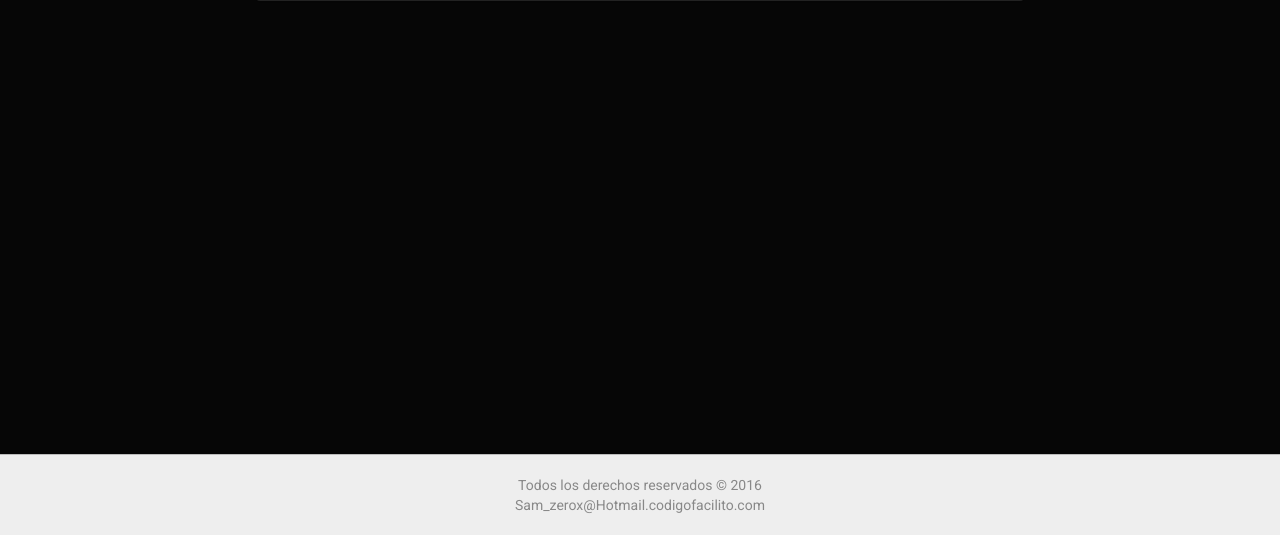
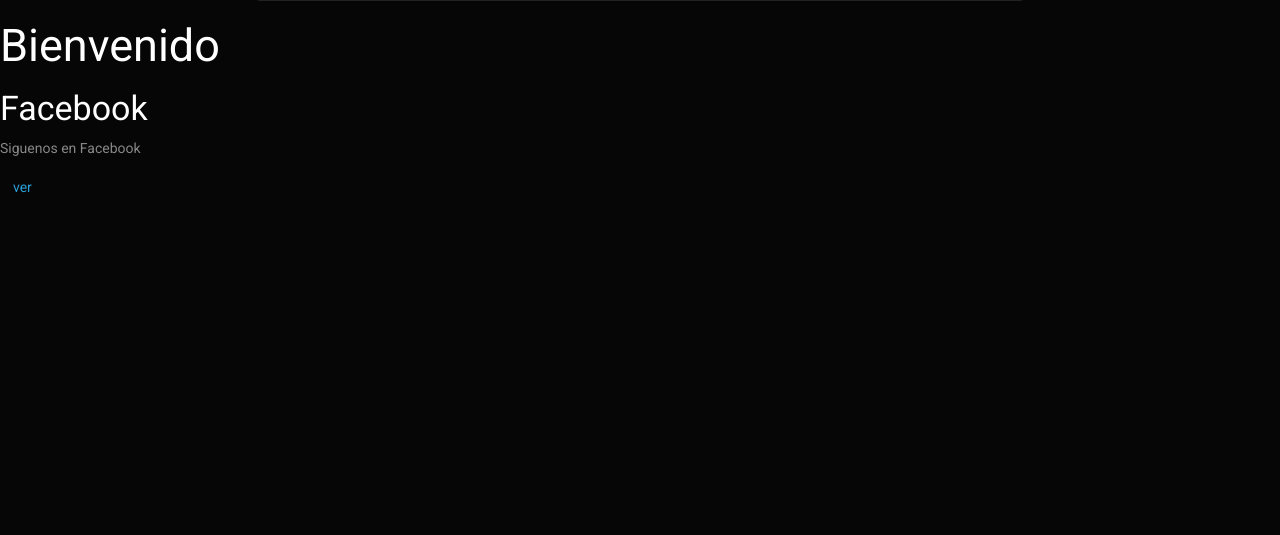
Before and after one commit to samzerox/proyecto, a PHP site: page /proyecto/ in a window 1280 px wide. Shown: the part 265-800 px from the top of the page. Run offline with PHP 8.4, Linux system fonts and the light colour scheme; data that the repository does not hold is empty; some libraries are stand-ins or nearby versions.

Commit message:
Agregamos oagina de face a template

```diff
--- a/Views/template.php
+++ b/Views/template.php
@@ -63,10 +63,20 @@
 		public function __destruct()
 		{
 ?>
-	<footer class="navbar-fixed-bottom">
-		Todos los derechos reservados &copy 2016 <br>
-		Sam_zerox@Hotmail.codigofacilito.com
-	</footer>
+	<section class="info">
+
+	<h2>Bienvenido</h2>
+		<div class="infoContent">
+
+		<article class="block">
+		<i class="icon-social fa fa-facebook-official"></i>
+		<h3>Facebook</h3>
+		<p>Siguenos en Facebook</p>
+		<a href="#" class="btn">ver</a>
+	</article>
+	</div>
+	</section>
+
 		<script src="//code.jquery.com/jquery-1.11.3.min.js"></script>
 		<script src="<?php echo URL; ?>Views/template/js/bootstrap.js"></script>
 	</body>
```
